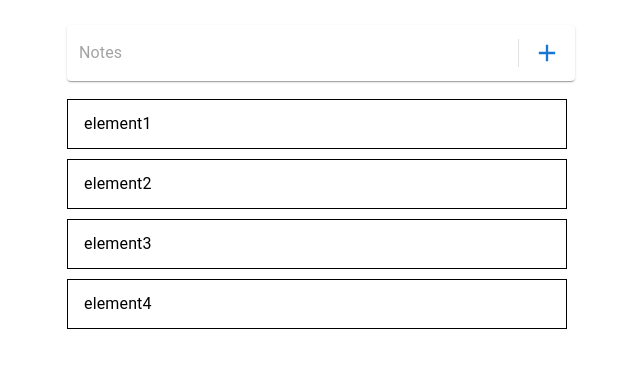
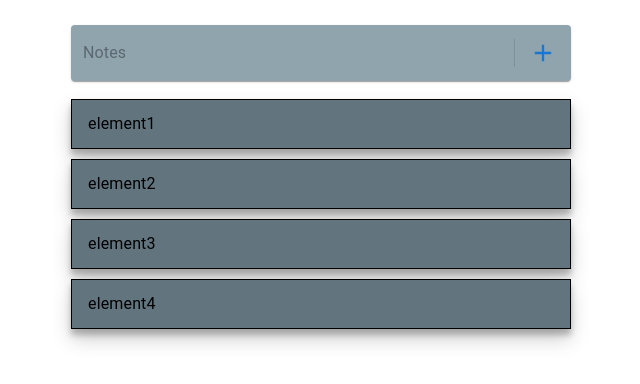
Before and after one commit to MATwiY/guild-place, a React (Create React App) app: page / in a window 1280 px wide. Shown: the top 384 px of the page, without its empty margins (319-959 px from the left). Built offline with nearby package versions, Linux system fonts and the light colour scheme.

Commit message:
feat: add validation to toDo list

```diff
--- a/src/modules/Dashboard/components/ToDoList/ToDoList.module.scss
+++ b/src/modules/Dashboard/components/ToDoList/ToDoList.module.scss
@@ -7,12 +7,15 @@ body {
   margin-top: 25px;
   display: flex;
   column-gap: 16px;
+
+  .inputBox {
+    background-color: #90a4ae;
+  }
 }
 
-.toDoList {}
-
 .listElement {
-  max-width: 500px;
   border: solid 1px black;
   margin-top: 10px;
+  background-color: #62757f;
+  box-shadow: 0 10px 20px rgba(0, 0, 0, 0.19), 0 6px 6px rgba(0, 0, 0, 0.23);
 }
--- a/src/modules/Dashboard/components/ToDoList/ToDoList.tsx
+++ b/src/modules/Dashboard/components/ToDoList/ToDoList.tsx
@@ -1,4 +1,4 @@
-import { Box, Button, Divider, Grid, IconButton, InputBase, List, ListItem, ListItemText, Paper, TextField } from "@mui/material";
+import { Divider, Grid, IconButton, InputBase, List, ListItem, ListItemText, makeStyles, Paper, TextField } from "@mui/material";
 import React, { useState } from "react";
 import styles from "./ToDoList.module.scss";
 import AddIcon from '@mui/icons-material/Add';
@@ -15,25 +15,28 @@ export const ToDoList: React.FC = () => {
 
   return (
     <>
-      <Grid>
+      <Grid alignSelf={"center"} maxWidth={"500px"}>
         <div className={styles.addTodo}>
           <Paper
+            className={styles.inputBox}
             component="form"
             sx={{ p: '4px 4px', display: 'flex', alignItems: 'center', width: 500 }}
           >
-
             <InputBase
               sx={{ ml: 1, flex: 1 }}
               placeholder="Notes"
-              inputProps={{ 'aria-label': 'search google maps' }}
+              inputProps={{ 'aria-label': 'Notes' }}
               value={message} onChange={(event) => setMessage(event.target.value)}
             />
             <Divider sx={{ height: 28, m: 0.5 }} orientation="vertical" />
-            <IconButton color="primary" sx={{ p: '10px' }} size="large" className={styles.addTodoButton} onClick={() => { setMessages((prev) => [...prev, message]); setMessage("") }}>
+            <IconButton color="primary" sx={{ p: '10px' }} size="large"
+              className={styles.addTodoButton}
+              onClick={() => { if (message != "" || !/^[ ]*$/.test(message)) { setMessages((prev) => [...prev, message]); setMessage("") } }}>
               <AddIcon fontSize="inherit" />
             </IconButton>
           </Paper>
         </div>
+
         <List className={styles.toDoList}>
           {messages.map((message) => (
             <ListItem className={styles.listElement}>
```
